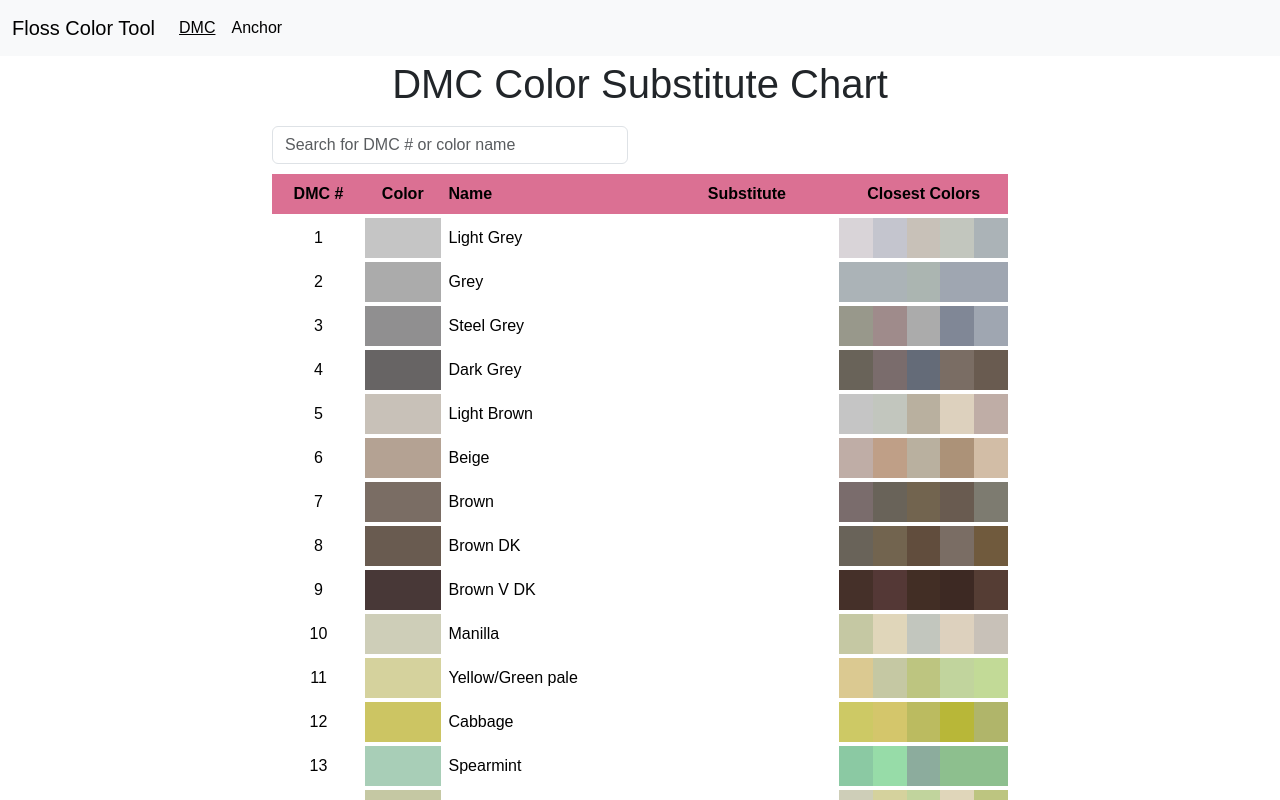
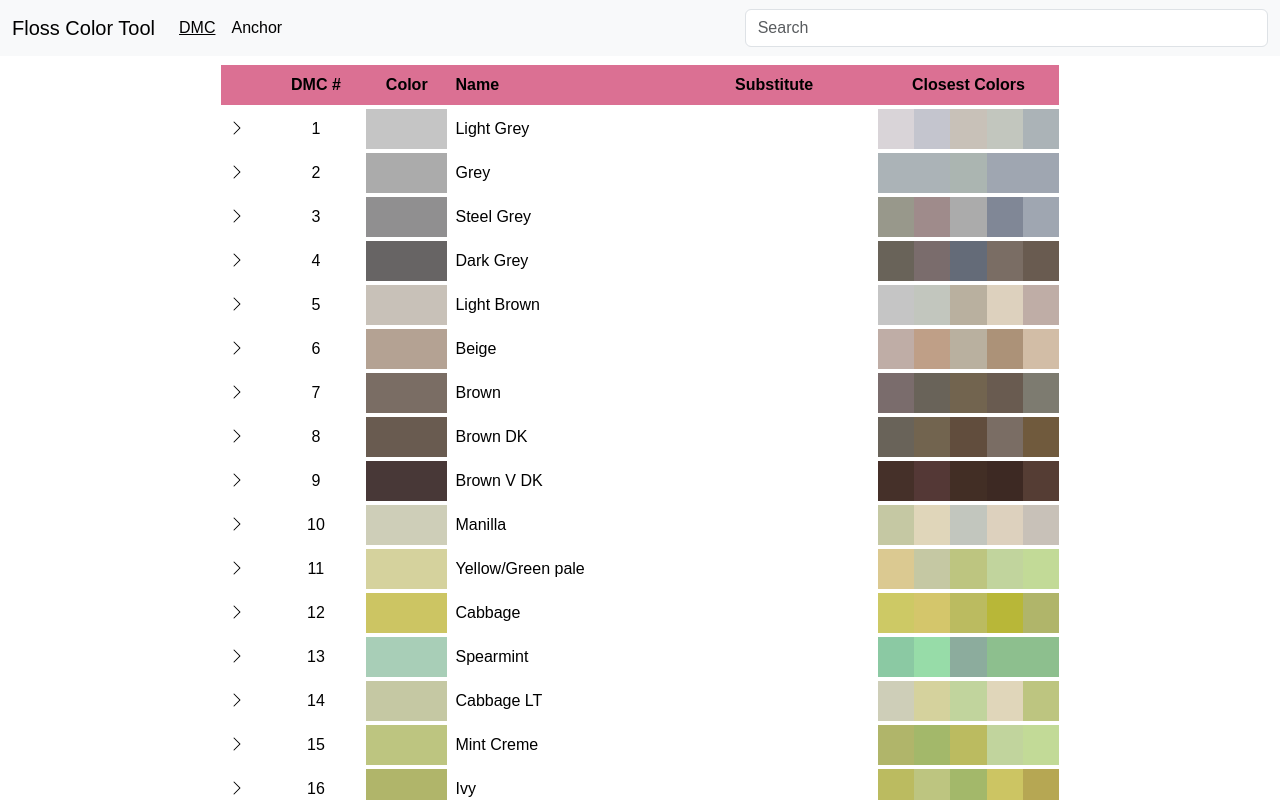
Before and after one commit to hoovercj/floss-color-tool, a React (Create React App) app: page / in a window 1280 px wide. Shown: the top 800 px of the page. Built offline with nearby package versions, Linux system fonts and the light colour scheme.

Commit message:
Improve keyboarding

```diff
--- a/package.json
+++ b/package.json
@@ -15,6 +15,7 @@
     "@types/react-dom": "16.9.5",
     "@types/react-router-dom": "5.1.4",
     "bootstrap": "5.0.0",
+    "bootstrap-icons": "^1.4.1",
     "color-convert": "1.9.0",
     "delta-e": "0.0.7",
     "gh-pages": "2.2.0",
--- a/src/App.css
+++ b/src/App.css
@@ -15,6 +15,7 @@
 .app-body {
   /* Adjust content down to accommodate the fixed header */
   padding-top: 60px;
+  margin: 5px;
 }
 
 html {
--- a/src/App.tsx
+++ b/src/App.tsx
@@ -14,18 +14,17 @@
 const brands = Object.keys(allColors);
 
 const App = () => {
-    // TODO: Add routing
-    // * [X]add react router using browser router
-    // * [X] Attach DMC and Anchor routes to point to appropriate lists
-    // * [X] Make sure linking still works
-    // * [X] Add linking to brand substitutes
-    // * [X] Make it work on GitHub
     // TODO: UX Overhaul
-    // * What should expanded rows look like?
-    // * What should it look like when jumping around via links?
+    // * [X] Move search into navbar
+    // * [X] Add expand/collapse icon
+    // * [X] Add a background to the row when it has focus within
+    // * [ ] Fixed table header?
     // * Improve the DOM/Keyboard/Accessibility
+    //    * [X] Allow expanding/collapsing via keyboard
+    //    * [ ] Allow arrow keys to move within the grid? (do I need to use office fabric focus zone component?)
     // TODO: Calculate anchor substitutions for colors that don't have one
     // TODO: Fix Favicons
+    // TODO: Add "favorites" section?
 
     return (<Router basename='/floss-color-tool' >
         <Route path='/:brand?'>
@@ -36,6 +35,11 @@
 
 const RoutedApp = () => {
     const { brand: brandParam } = useParams<{brand?: string}>();
+    const [filterText, setFilterText] = React.useState('');
+
+    const onInputChanged = React.useCallback((event: {target: { value: string}}) => {
+        setFilterText(event.target.value);
+    }, []);
 
     const brand = (brandParam && brands.find(brand => brand.toLowerCase() === brandParam.toLowerCase()))
         ?? brands[0];
@@ -44,7 +48,7 @@
     return (<>
         <nav className="navbar fixed-top navbar-expand navbar-light bg-light">
             <div className="container-fluid">
-                <span className="navbar-brand">Floss Color Tool</span>
+                <span role="heading" aria-level={1} className="navbar-brand">Floss Color Tool</span>
                 <div className="collapse navbar-collapse" id="navbarSupportedContent">
                     <ul className="navbar-nav me-auto mb-0">
                         {brands.map(brandName => (
@@ -54,12 +58,23 @@
                         ))}
                     </ul>
                 </div>
+                <form className="d-flex col-md-5">
+                    <input
+                        className="form-control"
+                        type="search"
+                        placeholder={"Search"}
+                        aria-label={"Search"}
+                        value={filterText}
+                        onChange={onInputChanged}
+                    >
+                    </input>
+                </form>
             </div>
         </nav>
-        <div className='container app-body'>
+        <div className='container-fl app-body'>
             <div className='row'>
-                <div className='col-xs-12 col-sm-10 offset-sm-1 col-lg-8 offset-lg-2'>
-                    <ColorTool brand={brand} colors={colors} />
+                <div className='col-sm-10 offset-sm-1 col-xl-8 offset-xl-2'>
+                    <ColorTool brand={brand} colors={colors} filterText={filterText}/>
                 </div>
             </div>
         </div>
--- /dev/null
+++ b/src/Components/ColorTable/color-row.css
@@ -0,0 +1,28 @@
+.color-row:hover, .color-row:focus-within {
+    background-color: rgba(0,0,0,0.05);
+}
+
+.icon-button {
+    background: none;
+    color: inherit;
+    border: none;
+    padding: 0;
+    font: inherit;
+    cursor: pointer;
+    outline: inherit;
+}
+
+.icon-button:focus {
+    outline: 1px solid black;
+}
+
+.icon-button img {
+    /* Manually align icon with the color number */
+    padding-bottom: 4px;
+    transition: .25s;
+    transition-property: transform;
+}
+
+.icon-button.expanded img {
+    transform: rotate(90deg);
+}
--- a/src/Components/ColorTable/color-row.tsx
+++ b/src/Components/ColorTable/color-row.tsx
@@ -1,8 +1,9 @@
 import * as React from 'react';
 import { Color, ColorDistanceMatrix } from '../../Models/color';
+import chevronRight from '../../Resources/chevron-right.svg'
 import { CloseColorRow } from './close-color-row';
-
 import { HashLink } from 'react-router-hash-link';
+import './color-row.css';
 
 interface ColorRowProps {
     brand: string;
@@ -22,12 +23,23 @@
         setExpanded(!expanded);
     }, [expanded]);
 
-
     const className = expanded ? ACTIVE_CLASS : DEFAULT_EXPANDED_CLASS;
     return (
         <tbody className={`${className}`}>
-            <tr className='clickable' onClick={onRowClick}>
-                <td className='text-center' id={color.number}>{color.number}</td>
+            <tr className='color-row' onClick={onRowClick}>
+                <td>
+                    <button
+                        id={color.number}
+                        className={`icon-button ${expanded ? 'expanded' : ''}`}
+                        aria-expanded={expanded}
+                        aria-label={"Show/Hide details"}
+                        title={expanded ? "Show details" : "Hide details"}
+                        onClick={onRowClick}
+                    >
+                        <img alt="" role="presentation" src={chevronRight} />
+                    </button>
+                </td>
+                <td className='text-center'>{color.number}</td>
                 <td style={{backgroundColor: '#' + color.rgbCode}}/>
                 <td>{color.description}</td>
                 <td>{color.substitute ? Object.keys(color.substitute).map(brand => (
@@ -45,7 +57,7 @@
                 )}
             </tr>
             <tr className={expanded ? '' : 'hidden'}>
-                <td colSpan={9}>
+                <td colSpan={10}>
                 <div className='row inner bold'>
                     <div className='col-2 text-center'>{brand} #</div>
                     <div className='col-4'>Name</div>
--- a/src/Components/ColorTable/color-table.css
+++ b/src/Components/ColorTable/color-table.css
@@ -3,10 +3,6 @@
 }
 .row.inner {
     margin: initial;
-}
-
-.clickable {
-    cursor: pointer;
 }
 
 .bold {
--- a/src/Components/ColorTable/color-table.tsx
+++ b/src/Components/ColorTable/color-table.tsx
@@ -12,9 +12,10 @@
 export const ColorTable = React.memo((props: ColorTableProps) => {
     const { brand, colors, filteredColors } = props;
     return (
-        <table className='table table-hover color-table table-borderless'>
+        <table className='table color-table table-borderless'>
             <thead>
                 <tr>
+                    <th></th>
                     <th className='text-center'>{brand} #</th>
                     <th className='text-center'>Color</th>
                     <th>Name</th>
--- a/src/Components/color-tool.tsx
+++ b/src/Components/color-tool.tsx
@@ -6,13 +6,13 @@
 interface ColorTableProps {
     brand: string,
     colors: ColorDistanceMatrix,
+    filterText: string;
 }
 
 const DEFAULT_ARRAY: string[] = [];
 export const ColorTool = (props: ColorTableProps) => {
-    const { brand, colors } = props;
+    const { brand, colors, filterText } = props;
 
-    const [filterText, setFilterText] = React.useState('');
     const [appliedFilter, setAppliedFilter] = React.useState(filterText);
 
     const filteredColors = React.useMemo(() => {
@@ -48,17 +48,7 @@
         }
     }, [])
 
-    const onInputChanged = React.useCallback((event: {target: { value: string}}) => {
-        setFilterText(event.target.value);
-    }, []);
-
     return (<>
-        <h1 className='text-center'>{brand} Color Substitute Chart</h1>
-        <div className='row'>
-            <div className='col-xs-12 col-sm-6'>
-                <input className='form-control filter' type='text' onChange={onInputChanged} placeholder={`Search for ${brand} # or color name`} value={filterText} />
-            </div>
-        </div>
         <ColorTable brand={brand} colors={colors} filteredColors={filteredColors || DEFAULT_ARRAY} />
     </>);
 }
```
Also changed, not shown: src/Resources/chevron-right.svg (added), 1 other file (tests, documents, lock files or other folders).
